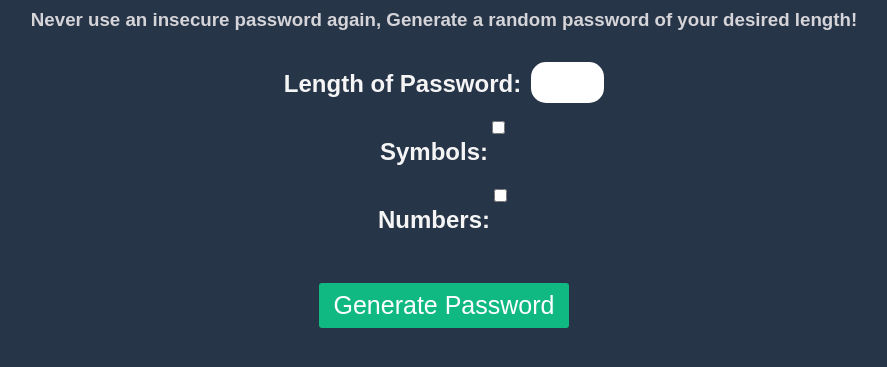
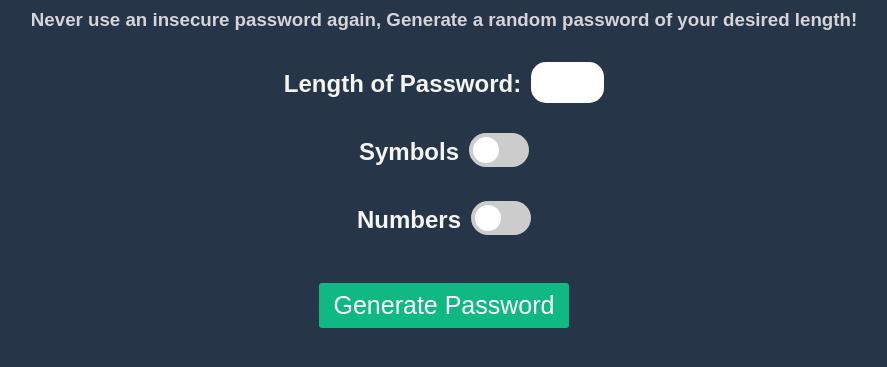
Before and after one commit to ArjunDosajh/RandomPasswordGenerator, a plain HTML site: page index.html in a window 1280 px wide. Shown: the part 103-470 px from the top of the page, without its empty margins (196-1083 px from the left). Drawn offline with Linux system fonts and the light colour scheme.

Commit message:
sliders added

```diff
--- a/index.html
+++ b/index.html
@@ -16,15 +16,14 @@
             <input type="text" size="3" id="len-inp">
         </div>
         <div class="symbols">
-            <h2>Symbols: </h2>
-            <!-- <input type="checkbox" id="symbols"> -->
+            <h2>Symbols </h2>
             <label class="switch">
-                <input type="checkbox" id="numbers">
+                <input type="checkbox" id="symbols">
                 <span class="slider"></span>
             </label>
         </div>
         <div class="numbers">
-            <h2>Numbers: </h2>
+            <h2>Numbers </h2>
             <label class="switch">
                 <input type="checkbox" id="numbers">
                 <span class="slider"></span>
--- a/style.css
+++ b/style.css
@@ -86,3 +86,48 @@ h3 {
 #random-pass-title {
     color: #10B981;
 }
+
+.switch input {
+    opacity: 0;
+    height: 0;
+    width: 0;
+}
+
+.switch {
+    position: relative;
+    width: 60px;
+    height: 34px;
+    margin-left: 10px;
+    margin-top: 15px;
+}
+
+.slider {
+    background-color: #ccc;
+    cursor: pointer;
+    position: absolute;
+    top: 0;
+    bottom: 0;
+    left: 0;
+    right: 0;
+    border-radius: 17px;
+}
+
+.slider::before {
+    position: absolute;
+    content: "";
+    height: 26px;
+    width: 26px;
+    left: 4px;
+    bottom: 4px;
+    background-color: white;
+    transition: 0.3s;
+    border-radius: 100%;
+}
+
+.switch input:checked + .slider {
+    background-color: #059669;
+}
+
+.switch input:checked + .slider::before {
+    transform: translateX(100%);
+}
```
